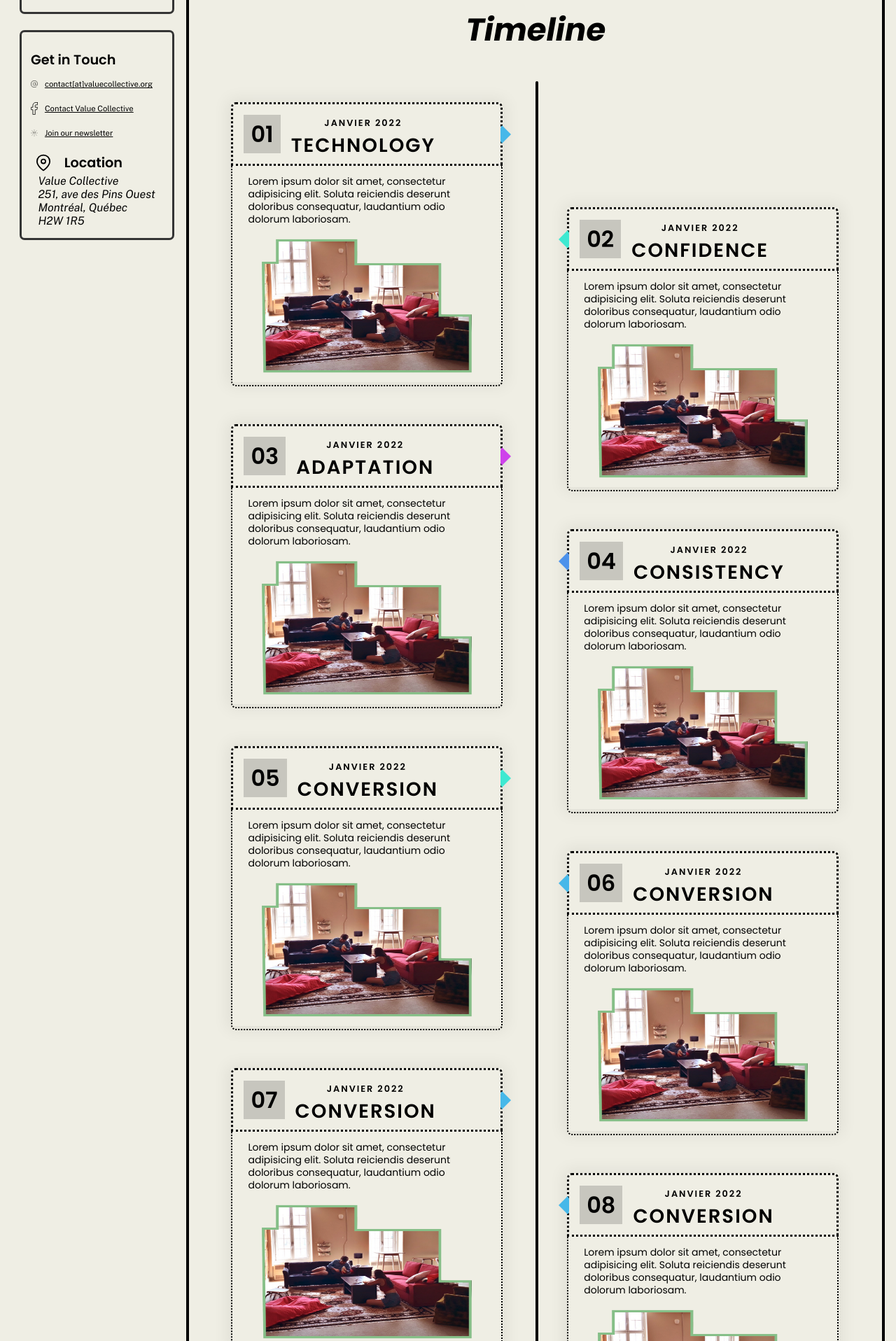
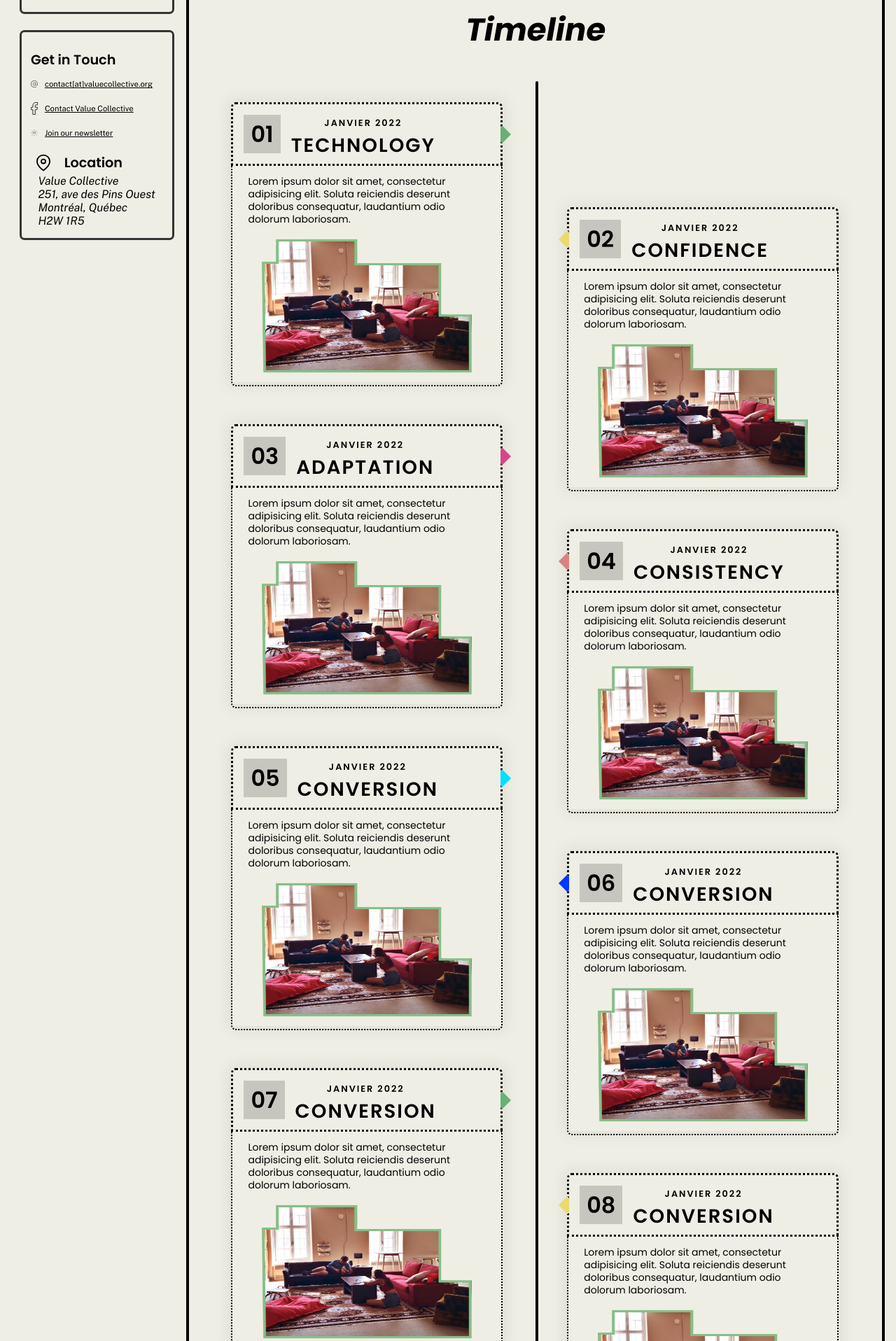
Before and after one commit to lksuenfa/value-collective-website, a PHP site: page /about.php in a window 1280 px wide. Shown: the part 449-2365 px from the top of the page at 70% size. Run offline with PHP 8.4, Linux system fonts and the light colour scheme.

Commit message:
updated to VC colors

```diff
--- a/website/css/about.css
+++ b/website/css/about.css
@@ -287,82 +287,82 @@ SOFTWARE. */
 }
 
 #timeline .demo-card--step1:hover {
-  background-color: #B3FF11;
+  background-color: var(--accentColourGreen);
   border-radius: 7px;
 }
 
 #timeline .demo-card--step1 .head::after {
-  border-color: #46b8e9;
+  border-color: var(--accentColourGreen);
   border-radius: 7px;
 }
 
 #timeline .demo-card--step2:hover {
-  background-color: #00E0FF;
+  background-color: var(--accentColourYellow);
   border-radius: 7px;
 }
 
 #timeline .demo-card--step2 .head::after {
-  border-color: #3ee9d1;
+  border-color: var(--accentColourYellow);
   border-radius: 7px;
 }
 
 #timeline .demo-card--step3:hover {
-  background-color: #FA00FF;
+  background-color: var(--accentColourPink);
   border-radius: 7px;
 }
 
 #timeline .demo-card--step3 .head::after {
-  border-color: #ce43eb;
+  border-color: var(--accentColourPink);
   border-radius: 7px;
 }
 
 #timeline .demo-card--step4:hover {
-  background-color: #FFF500;
+  background-color: var(--accentColourSalmon);
   border-radius: 7px;
 }
 
 #timeline .demo-card--step4 .head::after {
-  border-color: #4d92eb;
+  border-color: var(--accentColourSalmon);
   border-radius: 7px;
 }
 
 #timeline .demo-card--step5:hover {
-  background-color: #B3FF11;
+  background-color: var(--accentColourAqua);
   border-radius: 7px;
 }
 
 #timeline .demo-card--step5 .head::after {
-  border-color: #3ee9d1;
+  border-color: var(--accentColourAqua);
   border-radius: 7px;
 }
 
 #timeline .demo-card--step6:hover {
-  background-color: #00E0FF;
+  background-color: var(--accentColourBlue);
   border-radius: 7px;
 }
 
 #timeline .demo-card--step6 .head::after {
-  border-color: #46b8e9;
+  border-color: var(--accentColourBlue);
   border-radius: 7px;
 }
 
 #timeline .demo-card--step7:hover {
-  background-color: #FA00FF;
+  background-color: var(--accentColourGreen);
   border-radius: 7px;
 }
 
 #timeline .demo-card--step7 .head::after {
-  border-color: #46b8e9;
+  border-color: var(--accentColourGreen);
   border-radius: 7px;
 }
 
 #timeline .demo-card--step8:hover {
-  background-color: #FFF500;
+  background-color: var(--accentColourYellow);
   border-radius: 7px;
 }
 
 #timeline .demo-card--step8 .head::after {
-  border-color: #46b8e9;
+  border-color: var(--accentColourYellow);
   border-radius: 7px;
 }
 
```
